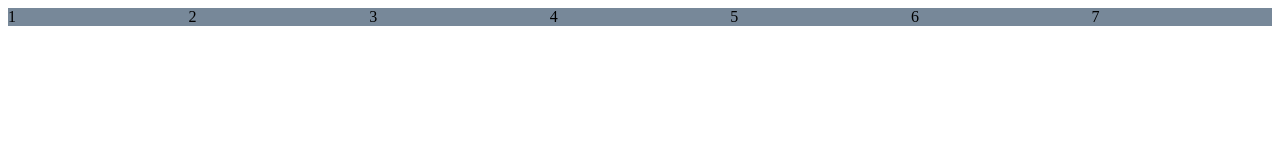
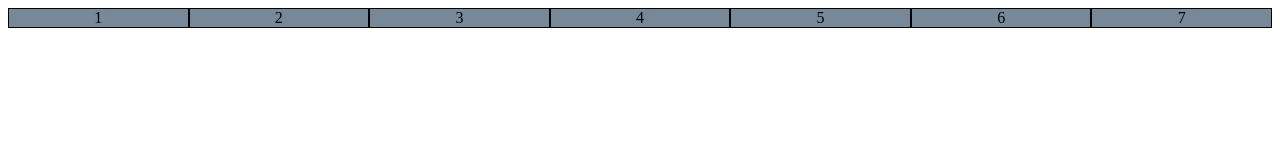
Before and after one commit to DEVthsantoss/modulo-05, a plain HTML site: page ex027/flex001/index.html in a window 1280 px wide. Drawn offline with Linux system fonts and the light colour scheme.

Commit message:
primeiro exercicio

```diff
--- a/ex027/flex001/index.html
+++ b/ex027/flex001/index.html
@@ -11,8 +11,10 @@
         }
 
         .item{
+            border: 1px solid black;
             flex: auto;
             background-color: lightslategray;
+            text-align: center;
         }
 
     </style>
```
